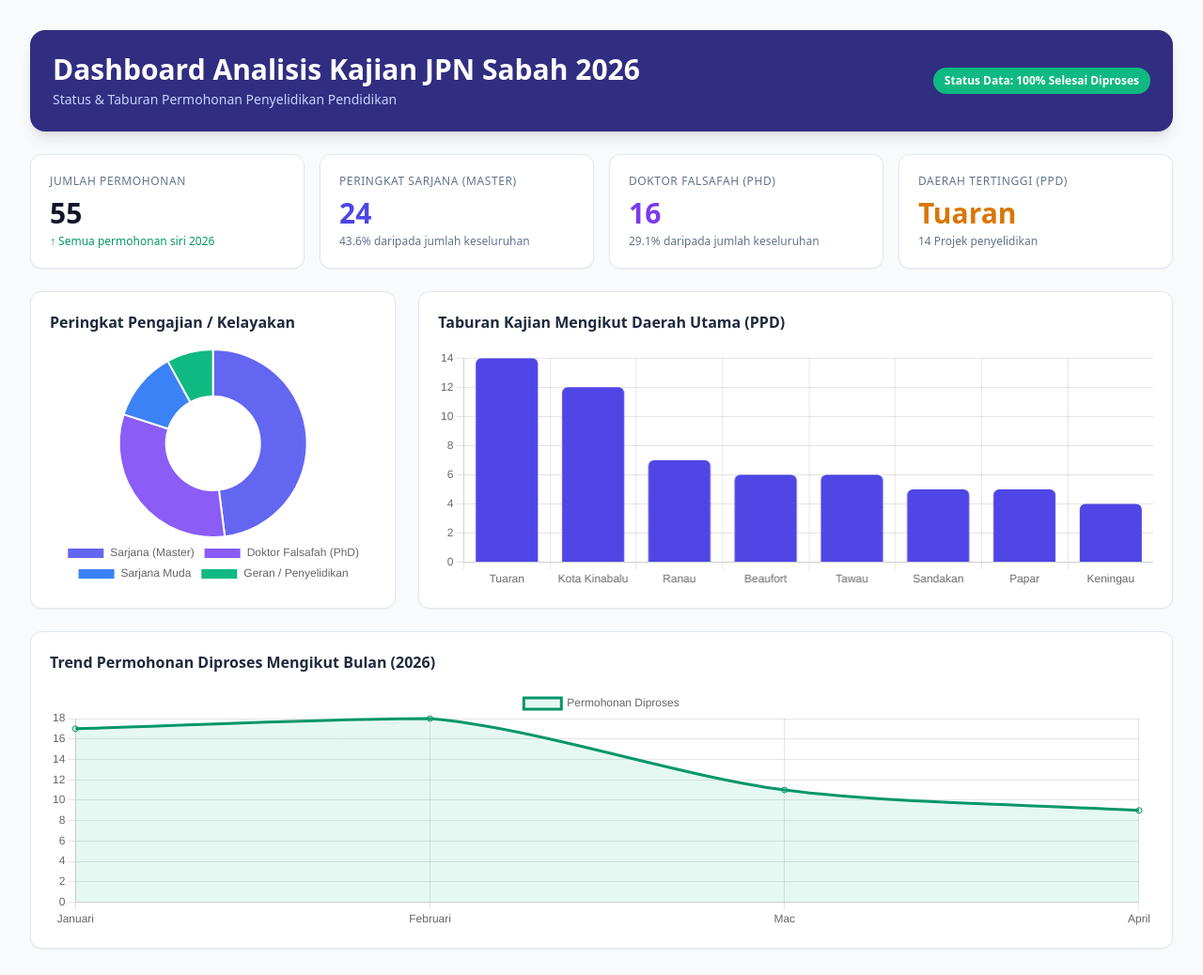
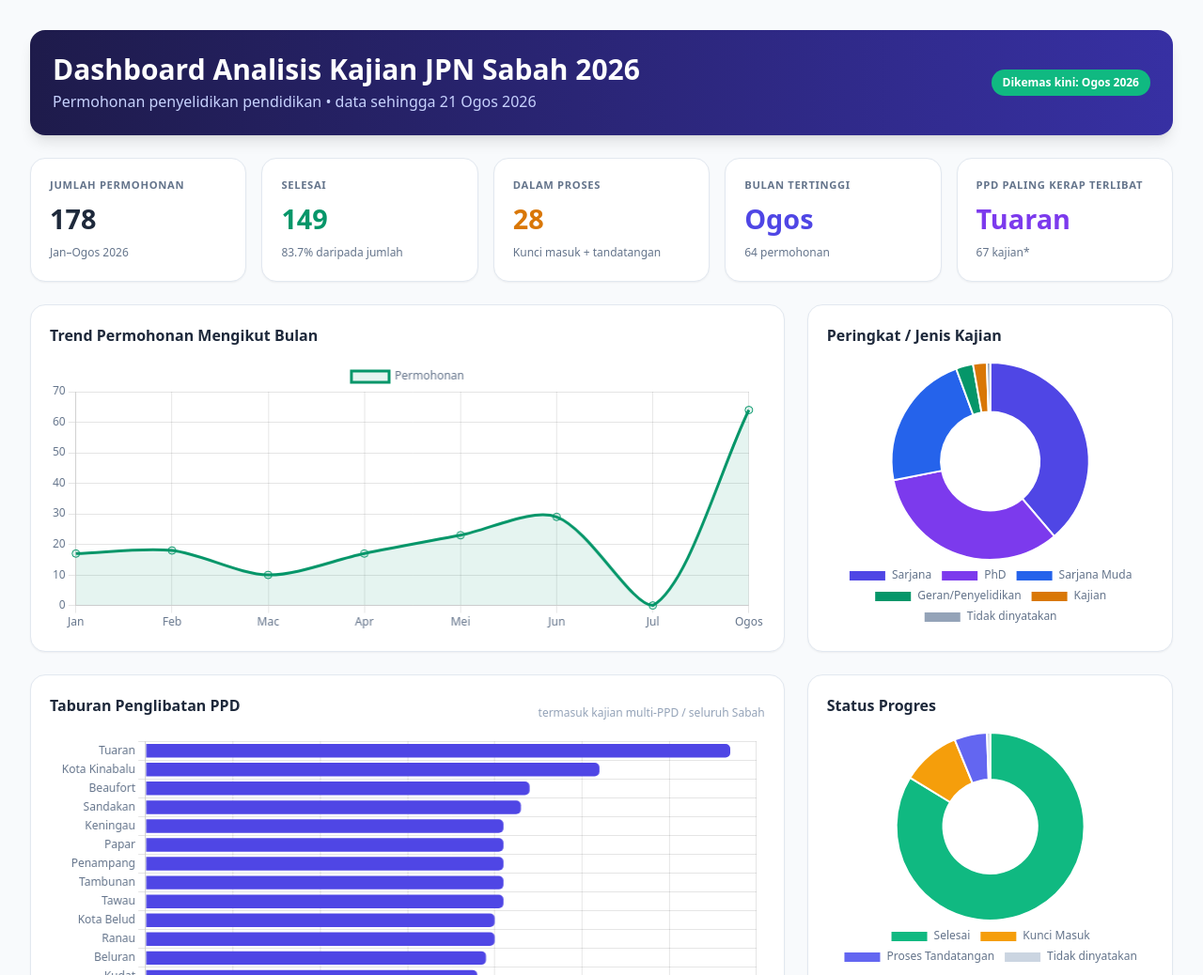
Before and after one commit to syapieim/dashboardkajiansabah, a plain HTML site: page index.html in a window 1280 px wide. Shown: the top 1038 px of the page at 94% size. Drawn offline with nearby package versions, Linux system fonts and the light colour scheme.

Commit message:
Kemaskini dashboard kajian hingga Ogos 2026

```diff
--- a/index.html
+++ b/index.html
@@ -1,142 +1,36 @@
 <!DOCTYPE html>
 <html lang="ms">
 <head>
-    <meta charset="UTF-8">
-    <meta name="viewport" content="width=device-width, initial-scale=1.0">
+<meta charset="UTF-8"><meta name="viewport" content="width=device-width,initial-scale=1.0">
 <title>Dashboard Analisis Kajian JPN Sabah 2026</title>
-    <!-- Tailwind CSS CDN -->
-    <script src="https://cdn.tailwindcss.com"></script>
-    <!-- Chart.js CDN -->
-    <script src="https://cdn.jsdelivr.net/npm/chart.js"></script>
+<script src="https://cdn.tailwindcss.com"></script><script src="https://cdn.jsdelivr.net/npm/chart.js"></script>
 </head>
-<body class="bg-slate-50 text-slate-800 font-sans p-4 md:p-8">
-
+<body class="bg-slate-50 text-slate-800 p-4 md:p-8 font-sans">
 <div class="max-w-7xl mx-auto space-y-6">
-
-        <!-- Header -->
-        <div class="bg-indigo-900 text-white rounded-2xl p-6 shadow-lg flex flex-col md:flex-row justify-between items-start md:items-center gap-4">
-            <div>
-                <h1 class="text-2xl md:text-3xl font-bold">Dashboard Analisis Kajian JPN Sabah 2026</h1>
-                <p class="text-indigo-200 text-sm mt-1">Status & Taburan Permohonan Penyelidikan Pendidikan</p>
+<header class="bg-gradient-to-r from-indigo-950 to-indigo-800 text-white rounded-2xl p-6 shadow-lg flex flex-col md:flex-row justify-between gap-4 md:items-center"><div><h1 class="text-2xl md:text-3xl font-bold">Dashboard Analisis Kajian JPN Sabah 2026</h1><p class="text-indigo-200 mt-1">Permohonan penyelidikan pendidikan • data sehingga 21 Ogos 2026</p></div><span class="bg-emerald-500 px-3 py-1.5 rounded-full text-xs font-semibold w-fit">Dikemas kini: Ogos 2026</span></header>
+<div class="grid grid-cols-2 lg:grid-cols-5 gap-4">
+<div class="card"><small>Jumlah Permohonan</small><b>178</b><em>Jan–Ogos 2026</em></div>
+<div class="card"><small>Selesai</small><b class="text-emerald-600">149</b><em>83.7% daripada jumlah</em></div>
+<div class="card"><small>Dalam Proses</small><b class="text-amber-600">28</b><em>Kunci masuk + tandatangan</em></div>
+<div class="card"><small>Bulan Tertinggi</small><b class="text-indigo-600">Ogos</b><em>64 permohonan</em></div>
+<div class="card col-span-2 lg:col-span-1"><small>PPD Paling Kerap Terlibat</small><b class="text-violet-600">Tuaran</b><em>67 kajian*</em></div>
 </div>
-            <span class="bg-emerald-500 text-white text-xs font-semibold px-3 py-1.5 rounded-full shadow-sm">
-                Status Data: 100% Selesai Diproses
-            </span>
+<div class="grid lg:grid-cols-3 gap-6">
+<section class="panel lg:col-span-2"><h2>Trend Permohonan Mengikut Bulan</h2><div class="h-72"><canvas id="bulan"></canvas></div></section>
+<section class="panel"><h2>Peringkat / Jenis Kajian</h2><div class="h-72"><canvas id="peringkat"></canvas></div></section>
+<section class="panel lg:col-span-2"><div class="flex justify-between items-center"><h2>Taburan Penglibatan PPD</h2><span class="text-xs text-slate-400">termasuk kajian multi-PPD / seluruh Sabah</span></div><div class="h-[520px]"><canvas id="ppd"></canvas></div></section>
+<section class="panel"><h2>Status Progres</h2><div class="h-64"><canvas id="progres"></canvas></div><div class="mt-5 bg-slate-50 rounded-xl p-4 text-sm"><p class="font-semibold mb-2">Sorotan pantas</p><p>• 149 rekod telah selesai</p><p>• 18 masih pada peringkat kunci masuk</p><p>• 10 dalam proses tandatangan</p><p>• Julai merekodkan 0 pemprosesan dalam fail semasa</p></div></section>
 </div>
-
-        <!-- Metric Cards -->
-        <div class="grid grid-cols-1 sm:grid-cols-2 lg:grid-cols-4 gap-4">
-            <div class="bg-white p-5 rounded-xl border border-slate-200 shadow-sm">
-                <p class="text-xs font-medium text-slate-500 uppercase tracking-wider">Jumlah Permohonan</p>
-                <p class="text-3xl font-extrabold text-slate-900 mt-2">55</p>
-                <p class="text-xs text-emerald-600 mt-1">↑ Semua permohonan siri 2026</p>
+<section class="panel"><h2>Ringkasan Analitik</h2><div class="grid md:grid-cols-3 gap-4 text-sm"><div class="insight"><b>Lonjakan Ogos</b><p>64 permohonan, iaitu 36.0% daripada keseluruhan rekod tahun ini.</p></div><div class="insight"><b>Pengajian Pascasiswazah Dominan</b><p>Sarjana + PhD berjumlah 128 rekod (71.9%).</p></div><div class="insight"><b>Liputan Daerah Luas</b><p>Tuaran, Kota Kinabalu, Beaufort dan Sandakan antara PPD paling kerap muncul dalam lokasi kajian.</p></div></div></section>
+<footer class="text-xs text-slate-400 text-center pb-4">Sumber: DATA INDUK KAJIAN 2026 • *Kiraan PPD ialah bilangan rekod yang melibatkan PPD berkenaan; satu kajian boleh melibatkan lebih daripada satu PPD.</footer>
 </div>
-            <div class="bg-white p-5 rounded-xl border border-slate-200 shadow-sm">
-                <p class="text-xs font-medium text-slate-500 uppercase tracking-wider">Peringkat Sarjana (Master)</p>
-                <p class="text-3xl font-extrabold text-indigo-600 mt-2">24</p>
-                <p class="text-xs text-slate-500 mt-1">43.6% daripada jumlah keseluruhan</p>
-            </div>
-            <div class="bg-white p-5 rounded-xl border border-slate-200 shadow-sm">
-                <p class="text-xs font-medium text-slate-500 uppercase tracking-wider">Doktor Falsafah (PhD)</p>
-                <p class="text-3xl font-extrabold text-violet-600 mt-2">16</p>
-                <p class="text-xs text-slate-500 mt-1">29.1% daripada jumlah keseluruhan</p>
-            </div>
-            <div class="bg-white p-5 rounded-xl border border-slate-200 shadow-sm">
-                <p class="text-xs font-medium text-slate-500 uppercase tracking-wider">Daerah Tertinggi (PPD)</p>
-                <p class="text-3xl font-extrabold text-amber-600 mt-2">Tuaran</p>
-                <p class="text-xs text-slate-500 mt-1">14 Projek penyelidikan</p>
-            </div>
-        </div>
-
-        <!-- Charts Grid -->
-        <div class="grid grid-cols-1 lg:grid-cols-3 gap-6">
-
-            <!-- Chart 1: Peringkat Pengajian -->
-            <div class="bg-white p-5 rounded-xl border border-slate-200 shadow-sm flex flex-col justify-between">
-                <h2 class="text-base font-bold text-slate-800 mb-4">Peringkat Pengajian / Kelayakan</h2>
-                <div class="relative h-64">
-                    <canvas id="peringkatChart"></canvas>
-                </div>
-            </div>
-
-            <!-- Chart 2: Taburan Mengikut PPD / Daerah -->
-            <div class="bg-white p-5 rounded-xl border border-slate-200 shadow-sm lg:col-span-2 flex flex-col justify-between">
-                <h2 class="text-base font-bold text-slate-800 mb-4">Taburan Kajian Mengikut Daerah Utama (PPD)</h2>
-                <div class="relative h-64">
-                    <canvas id="daerahChart"></canvas>
-                </div>
-            </div>
-
-            <!-- Chart 3: Trend Bulanan -->
-            <div class="bg-white p-5 rounded-xl border border-slate-200 shadow-sm lg:col-span-3 flex flex-col justify-between">
-                <h2 class="text-base font-bold text-slate-800 mb-4">Trend Permohonan Diproses Mengikut Bulan (2026)</h2>
-                <div class="relative h-64">
-                    <canvas id="bulanChart"></canvas>
-                </div>
-            </div>
-
-        </div>
-    </div>
-
-    <!-- JavaScript Data & Chart Execution -->
+<style>.card,.panel{background:white;border:1px solid #e2e8f0;border-radius:1rem;box-shadow:0 1px 2px #0000000d}.card{padding:1.25rem}.card small{display:block;text-transform:uppercase;letter-spacing:.06em;color:#64748b;font-weight:600;font-size:.7rem}.card b{display:block;font-size:1.8rem;margin-top:.35rem}.card em{font-style:normal;color:#64748b;font-size:.75rem}.panel{padding:1.25rem}.panel h2{font-weight:700;margin-bottom:1rem}.insight{background:#f8fafc;border-radius:.75rem;padding:1rem}.insight p{color:#64748b;margin-top:.35rem}</style>
 <script>
-        // 1. Doughnut Chart: Peringkat Pengajian
-        new Chart(document.getElementById('peringkatChart'), {
-            type: 'doughnut',
-            data: {
-                labels: ['Sarjana (Master)', 'Doktor Falsafah (PhD)', 'Sarjana Muda', 'Geran / Penyelidikan'],
-                datasets: [{
-                    data: [24, 16, 6, 4],
-                    backgroundColor: ['#6366f1', '#8b5cf6', '#3b82f6', '#10b981']
-                }]
-            },
-            options: {
-                responsive: true,
-                maintainAspectRatio: false,
-                plugins: { legend: { position: 'bottom' } }
-            }
-        });
-
-        // 2. Bar Chart: Daerah / PPD
-        new Chart(document.getElementById('daerahChart'), {
-            type: 'bar',
-            data: {
-                labels: ['Tuaran', 'Kota Kinabalu', 'Ranau', 'Beaufort', 'Tawau', 'Sandakan', 'Papar', 'Keningau'],
-                datasets: [{
-                    label: 'Jumlah Kajian',
-                    data: [14, 12, 7, 6, 6, 5, 5, 4],
-                    backgroundColor: '#4f46e5',
-                    borderRadius: 6
-                }]
-            },
-            options: {
-                responsive: true,
-                maintainAspectRatio: false,
-                scales: { y: { beginAtZero: true } },
-                plugins: { legend: { display: false } }
-            }
-        });
-
-        // 3. Line Chart: Trend Bulanan
-        new Chart(document.getElementById('bulanChart'), {
-            type: 'line',
-            data: {
-                labels: ['Januari', 'Februari', 'Mac', 'April'],
-                datasets: [{
-                    label: 'Permohonan Diproses',
-                    data: [17, 18, 11, 9],
-                    borderColor: '#059669',
-                    backgroundColor: 'rgba(16, 185, 129, 0.1)',
-                    fill: true,
-                    tension: 0.3
-                }]
-            },
-            options: {
-                responsive: true,
-                maintainAspectRatio: false,
-                scales: { y: { beginAtZero: true } }
-            }
-        });
-    </script>
-</body>
-</html>
+Chart.defaults.font.family='ui-sans-serif,system-ui,sans-serif'; Chart.defaults.color='#64748b';
+new Chart(document.getElementById('bulan'),{type:'line',data:{labels:['Jan','Feb','Mac','Apr','Mei','Jun','Jul','Ogos'],datasets:[{label:'Permohonan',data:[17,18,10,17,23,29,0,64],borderColor:'#059669',backgroundColor:'rgba(5,150,105,.10)',fill:true,tension:.3,pointRadius:4}]},options:{responsive:true,maintainAspectRatio:false,scales:{y:{beginAtZero:true,ticks:{precision:0}}}}});
+new Chart(document.getElementById('peringkat'),{type:'doughnut',data:{labels:['Sarjana','PhD','Sarjana Muda','Geran/Penyelidikan','Kajian','Tidak dinyatakan'],datasets:[{data:[69,59,40,5,4,1],backgroundColor:['#4f46e5','#7c3aed','#2563eb','#059669','#d97706','#94a3b8']}]},options:{responsive:true,maintainAspectRatio:false,plugins:{legend:{position:'bottom'}}}});
+new Chart(document.getElementById('progres'),{type:'doughnut',data:{labels:['Selesai','Kunci Masuk','Proses Tandatangan','Tidak dinyatakan'],datasets:[{data:[149,18,10,1],backgroundColor:['#10b981','#f59e0b','#6366f1','#cbd5e1']}]},options:{responsive:true,maintainAspectRatio:false,plugins:{legend:{position:'bottom'}}}});
+const labels=['Tuaran','Kota Kinabalu','Beaufort','Sandakan','Keningau','Papar','Penampang','Tambunan','Tawau','Kota Belud','Ranau','Beluran','Kudat','Lahad Datu','Pensiangan','Pitas','Kota Marudu','Sipitang','Tenom','Kinabatangan','Semporna','Kuala Penyu','Kunak','Telupid/Tongod'];
+const vals=[67,52,44,43,41,41,41,41,41,40,40,39,38,38,38,37,37,37,37,36,36,35,33,32];
+new Chart(document.getElementById('ppd'),{type:'bar',data:{labels:labels,datasets:[{label:'Kajian melibatkan PPD',data:vals,backgroundColor:'#4f46e5',borderRadius:5}]},options:{indexAxis:'y',responsive:true,maintainAspectRatio:false,scales:{x:{beginAtZero:true,ticks:{precision:0}}},plugins:{legend:{display:false}}}});
+</script></body></html>
```
Lines whose indentation alone changed are shown as unchanged.
